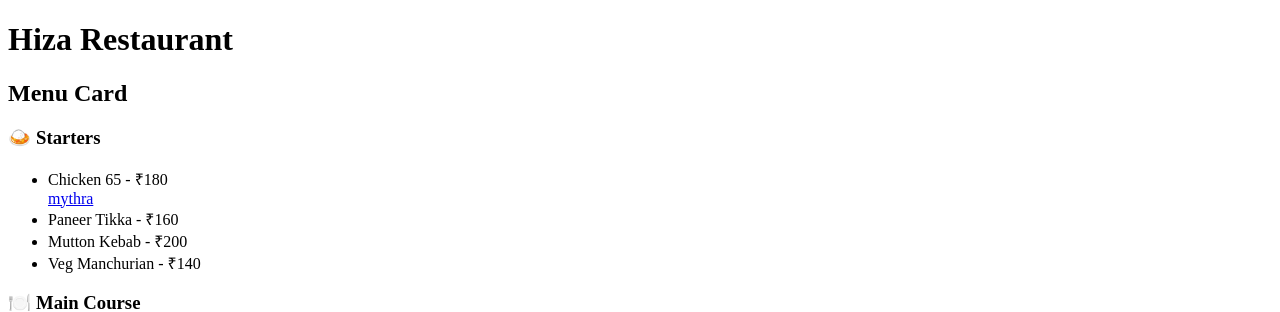
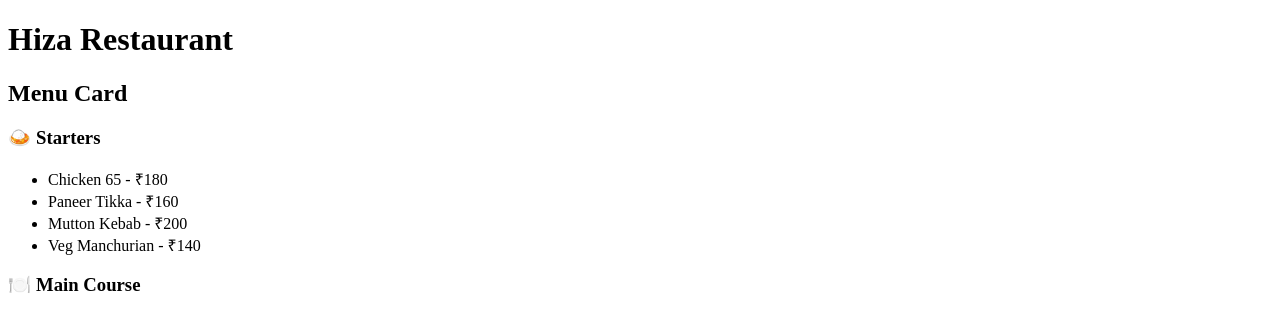
Before and after one commit to sabintaj22-create/mywebsite, a plain HTML site: page bhuhari.html in a window 1280 px wide. Shown: the top 312 px of the page. Drawn offline with Linux system fonts and the light colour scheme.

Commit message:
Update bhuhari.html

```diff
--- a/bhuhari.html
+++ b/bhuhari.html
@@ -11,7 +11,6 @@
     <h3>🍛 Starters</h3>
     <ul>
         <li>Chicken 65 - ₹180</li>
-        <a href="https://www.flipkart.com/?affid=affveve&affExtParam1=60827&affExtParam2=3f968c8d806e916a0e4a2e9d2968a6e4">mythra</a>
         <li>Paneer Tikka - ₹160</li>
         <li>Mutton Kebab - ₹200</li>
         <li>Veg Manchurian - ₹140</li>
@@ -48,4 +47,5 @@
     <p><a href="https://www.buharigroup.com" target="_blank">Visit Official Website</a></p>
 
 </body>
+
 </html>
```
